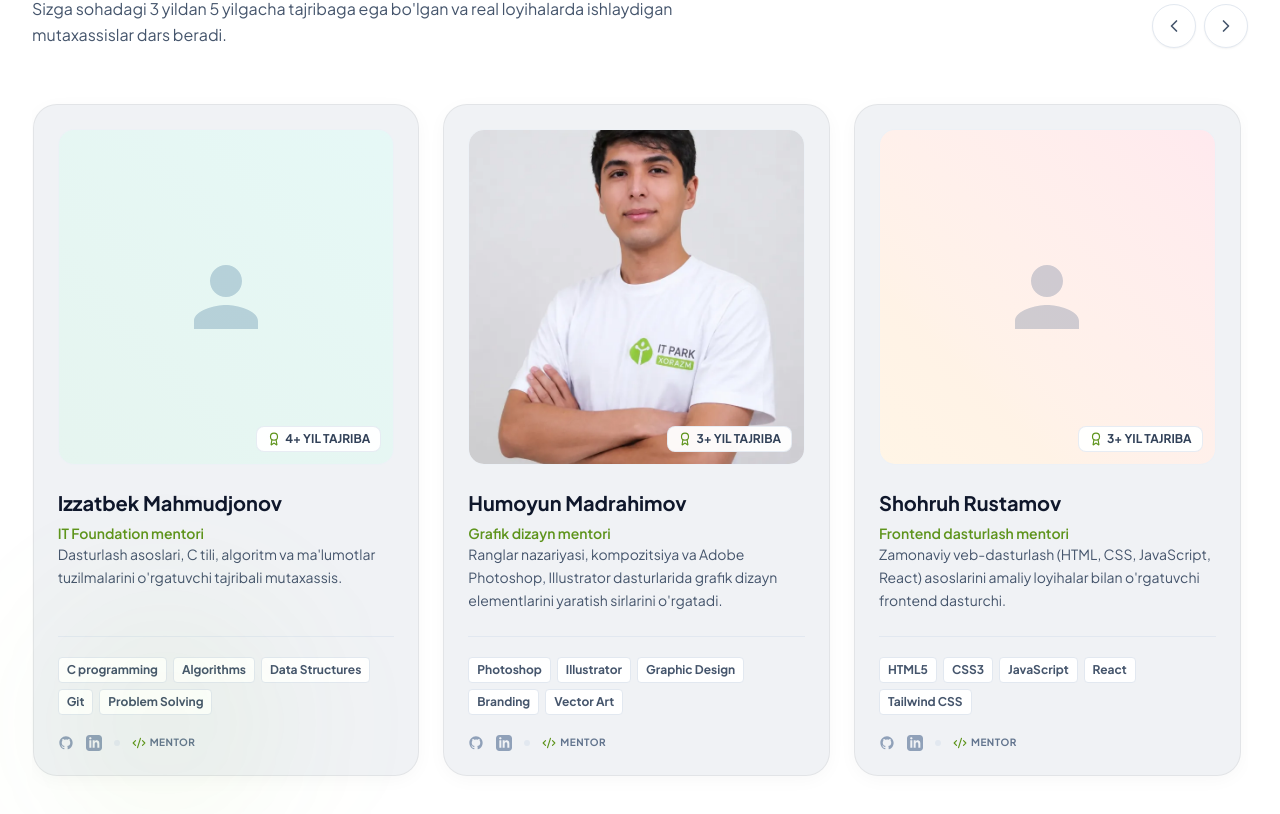
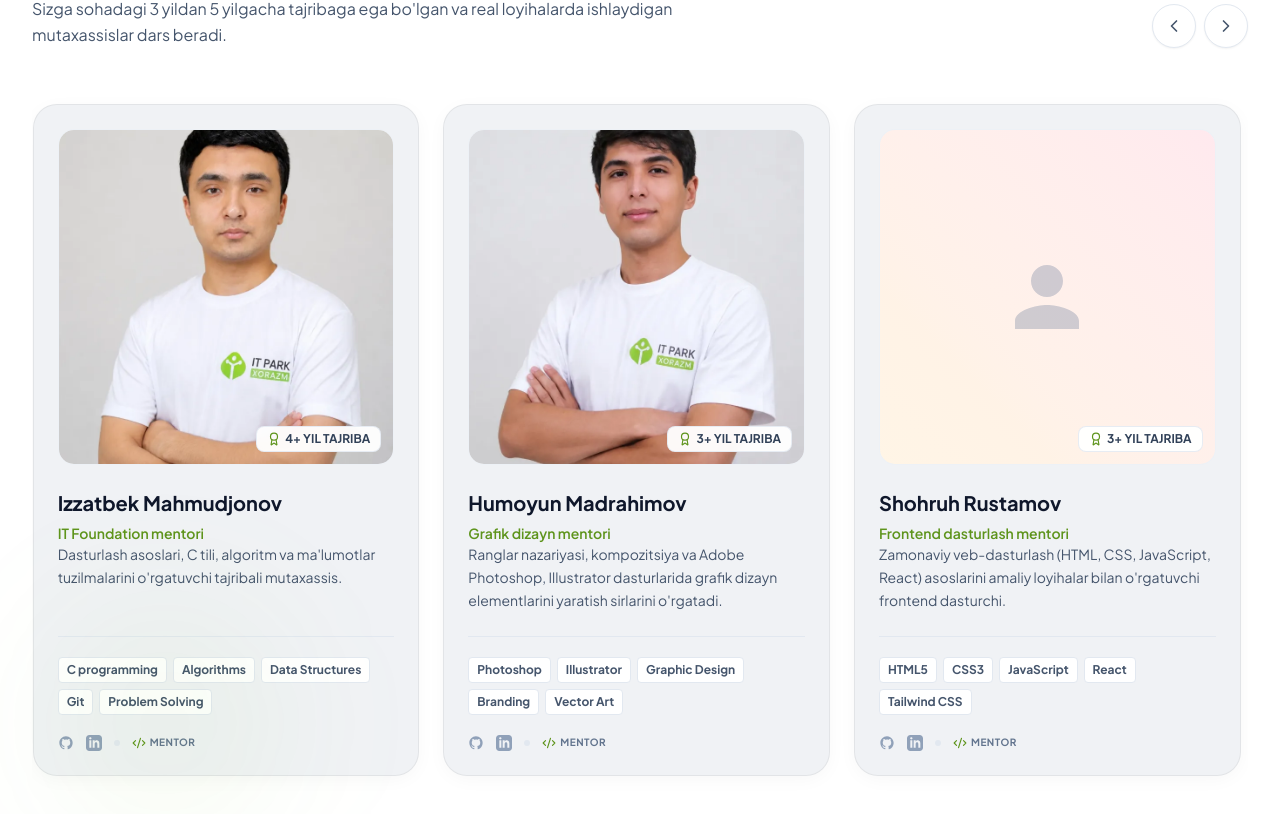
Before and after one commit to TemurbekReyimberdiyev/itparkxorazm, a React (Vite) app: page / in a window 1280 px wide. Shown: the part 2680-3494 px from the top of the page. Built offline with nearby package versions, Linux system fonts and the light colour scheme.

Commit message:
design: add profile photo for Izzatbek Mahmudjonov in WebP format

```diff
--- a/src/components/Mentors.jsx
+++ b/src/components/Mentors.jsx
@@ -26,7 +26,8 @@ export default function Mentors({ language, translations }) {
       skills: ['C programming', 'Algorithms', 'Data Structures', 'Git', 'Problem Solving'],
       experienceUz: '4+ yil tajriba',
       experienceRu: 'Опыт 4+ года',
-      avatarColor: 'from-emerald-600 to-teal-500'
+      avatarColor: 'from-emerald-600 to-teal-500',
+      image: '/izzatbek.webp'
     },
     {
       name: 'Humoyun Madrahimov',
```
Also changed, not shown: public/izzatbek.webp (added).
